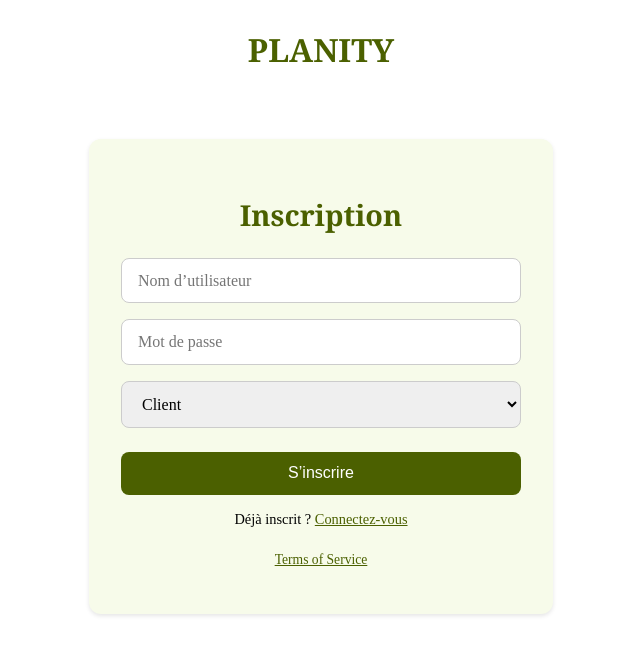
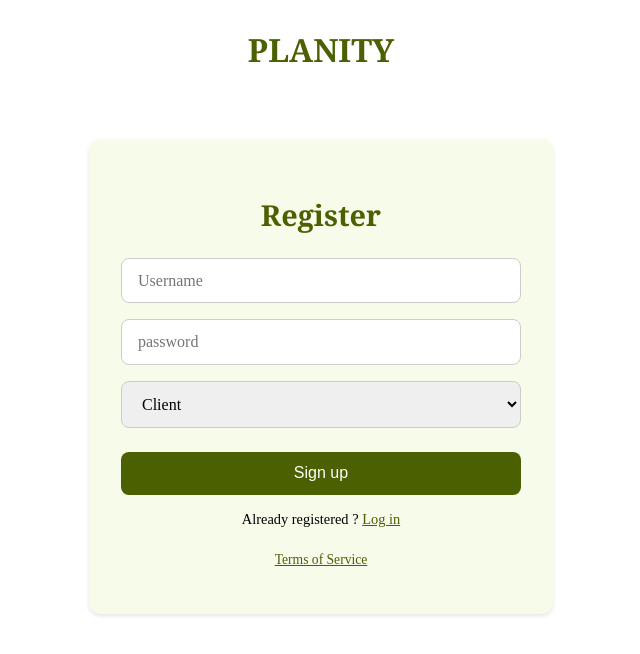
Before and after one commit to Titouxx/Home-Services-Booking, a React (Vite) app in the folder frontend/: page /register in a window 1280 px wide. Shown: the top 654 px of the page, without its empty margins (319-959 px from the left). Built offline with nearby package versions, Linux system fonts and the light colour scheme.

Commit message:
translated to english

```diff
--- a/frontend/src/components/Login.jsx
+++ b/frontend/src/components/Login.jsx
@@ -39,12 +39,12 @@ export default function Login() {
         <div className="auth-page">
             <Header />
             <div className="auth-container">
-                <h2 className="auth-title">Connexion</h2>
+                <h2 className="auth-title">Log In</h2>
                 <form onSubmit={handleLogin} className="auth-form">
                     <input
                         className="auth-input"
                         type="text"
-                        placeholder="Nom d’utilisateur"
+                        placeholder="Username"
                         value={username}
                         onChange={(e) => setUsername(e.target.value)}
                         required
@@ -52,7 +52,7 @@ export default function Login() {
                     <input
                         className="auth-input"
                         type="password"
-                        placeholder="Mot de passe"
+                        placeholder="password"
                         value={password}
                         onChange={(e) => setPassword(e.target.value)}
                         required
@@ -62,9 +62,9 @@ export default function Login() {
                     </button>
                 </form>
                 <p className="auth-switch">
-                    Pas encore inscrit ?{" "}
+                    Not registered yet ?{" "}
                     <span className="auth-link" onClick={() => navigate("/register")}>
-            Créez un compte
+            Register
           </span>
                 </p>
                 {/* --- nouveau lien Terms en bas --- */}
--- a/frontend/src/components/Register.jsx
+++ b/frontend/src/components/Register.jsx
@@ -35,12 +35,12 @@ export default function Register() {
         <div className="auth-page">
             <Header />
             <div className="auth-container">
-                <h2 className="auth-title">Inscription</h2>
+                <h2 className="auth-title">Register</h2>
                 <form onSubmit={handleRegister} className="auth-form">
                     <input
                         className="auth-input"
                         type="text"
-                        placeholder="Nom d’utilisateur"
+                        placeholder="Username"
                         value={username}
                         onChange={(e) => setUsername(e.target.value)}
                         required
@@ -48,7 +48,7 @@ export default function Register() {
                     <input
                         className="auth-input"
                         type="password"
-                        placeholder="Mot de passe"
+                        placeholder="password"
                         value={password}
                         onChange={(e) => setPassword(e.target.value)}
                         required
@@ -60,16 +60,16 @@ export default function Register() {
                         required
                     >
                         <option value="client">Client</option>
-                        <option value="prestataire">Prestataire</option>
+                        <option value="prestataire">Provider</option>
                     </select>
                     <button className="auth-button" type="submit">
-                        S’inscrire
+                        Sign up
                     </button>
                 </form>
                 <p className="auth-switch">
-                    Déjà inscrit ?{" "}
+                    Already registered ?{" "}
                     <span className="auth-link" onClick={() => navigate("/login")}>
-            Connectez-vous
+            Log in
           </span>
                 </p>
                 {/* --- nouveau lien Terms en bas --- */}
```
Also changed, not shown: 1 other file (tests, documents, lock files or other folders).
